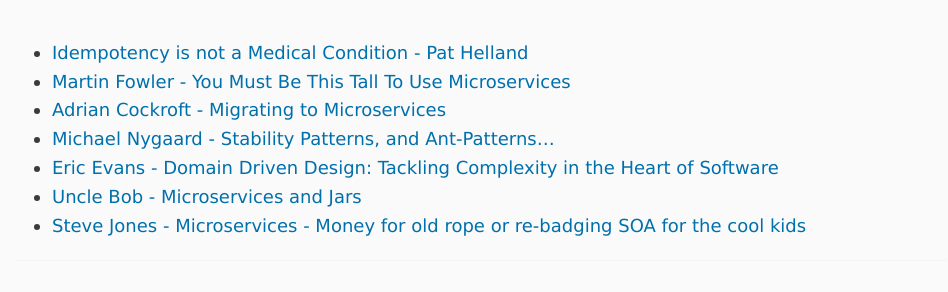
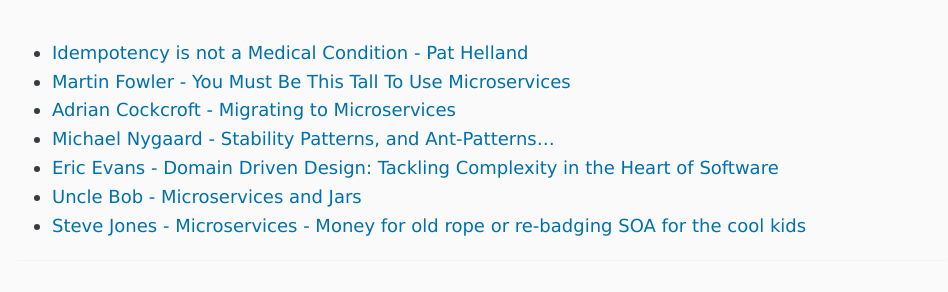
Before and after one commit to Capgemini/capgemini.github.io, a Jekyll site: the page built from _posts/2014-10-17-microservices-reality-check.md, in a window 1280 px wide and 900 px high, scrolled down 4833 px. Shown: the part 161-453 px from the top of the window, without its empty margins (158-1106 px from the left). Built offline with Jekyll 4.4.1, drawn with Linux system fonts in a browser that asks for light colours; comment, search, counter and statistics services are not loaded.

Commit message:
Update from https://github.com/Capgemini/blog-private/commit/3c8a1e965cbe213a49dbbdf7ac0830f76cc9de61

```diff
--- a/_posts/2014-10-17-microservices-reality-check.md
+++ b/_posts/2014-10-17-microservices-reality-check.md
@@ -51,7 +51,7 @@
 
 * [Idempotency is not a Medical Condition - Pat Helland](http://queue.acm.org/detail.cfm?id=2187821)
 * [Martin Fowler - You Must Be This Tall To Use Microservices](http://martinfowler.com/bliki/MicroservicePrerequisites.html)
-* [Adrian Cockroft - Migrating to Microservices](http://qconlondon.com/dl/qcon-london-2014/slides/AdrianCockcroft_MigratingToMicroservices.pdf)
+* [Adrian Cockcroft - Migrating to Microservices](http://qconlondon.com/dl/qcon-london-2014/slides/AdrianCockcroft_MigratingToMicroservices.pdf)
 * [Michael Nygaard - Stability Patterns, and Ant-Patterns...](http://www.slideshare.net/justindorfman/stability-patterns-presentation)
 * [Eric Evans - Domain Driven Design: Tackling Complexity in the Heart of Software](http://www.amazon.co.uk/Domain-driven-Design-Tackling-Complexity-Software/dp/0321125215)
 * [Uncle Bob - Microservices and Jars](http://blog.cleancoder.com/uncle-bob/2014/09/19/MicroServicesAndJars.html)
```
